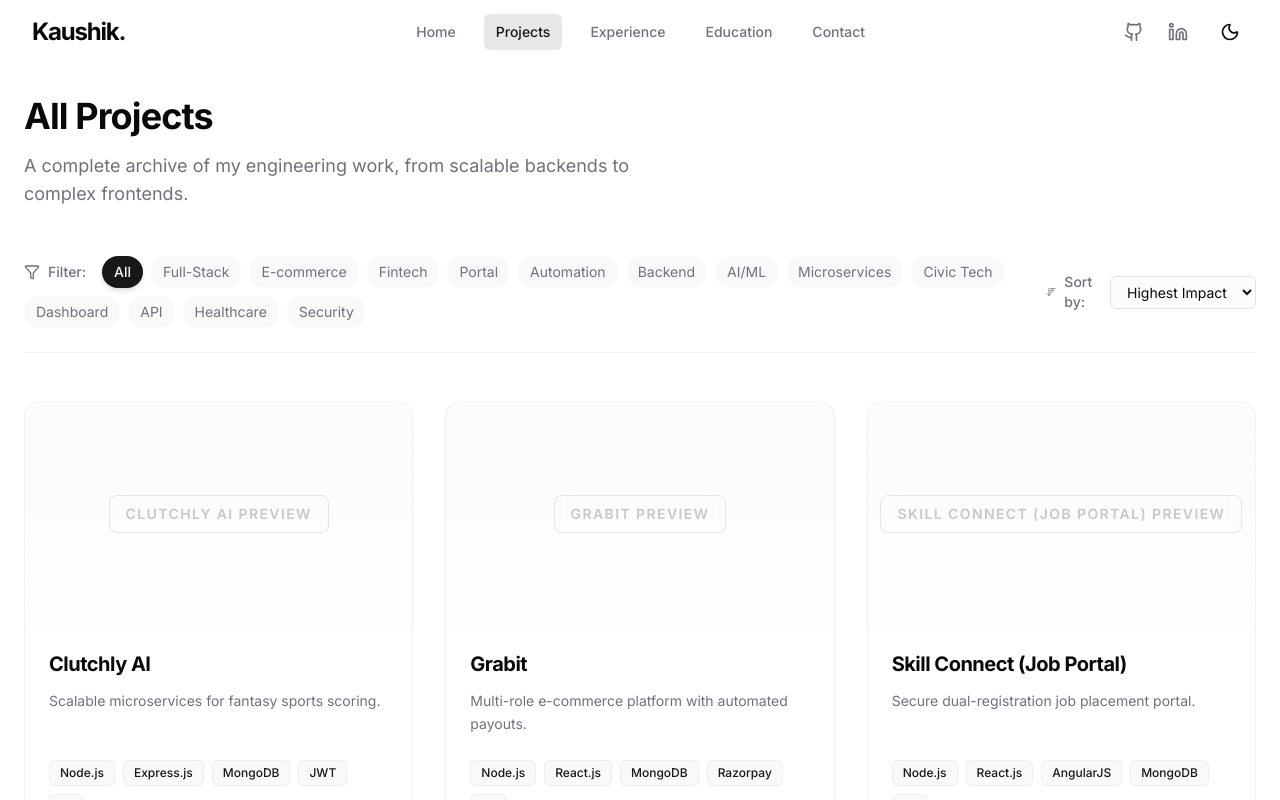
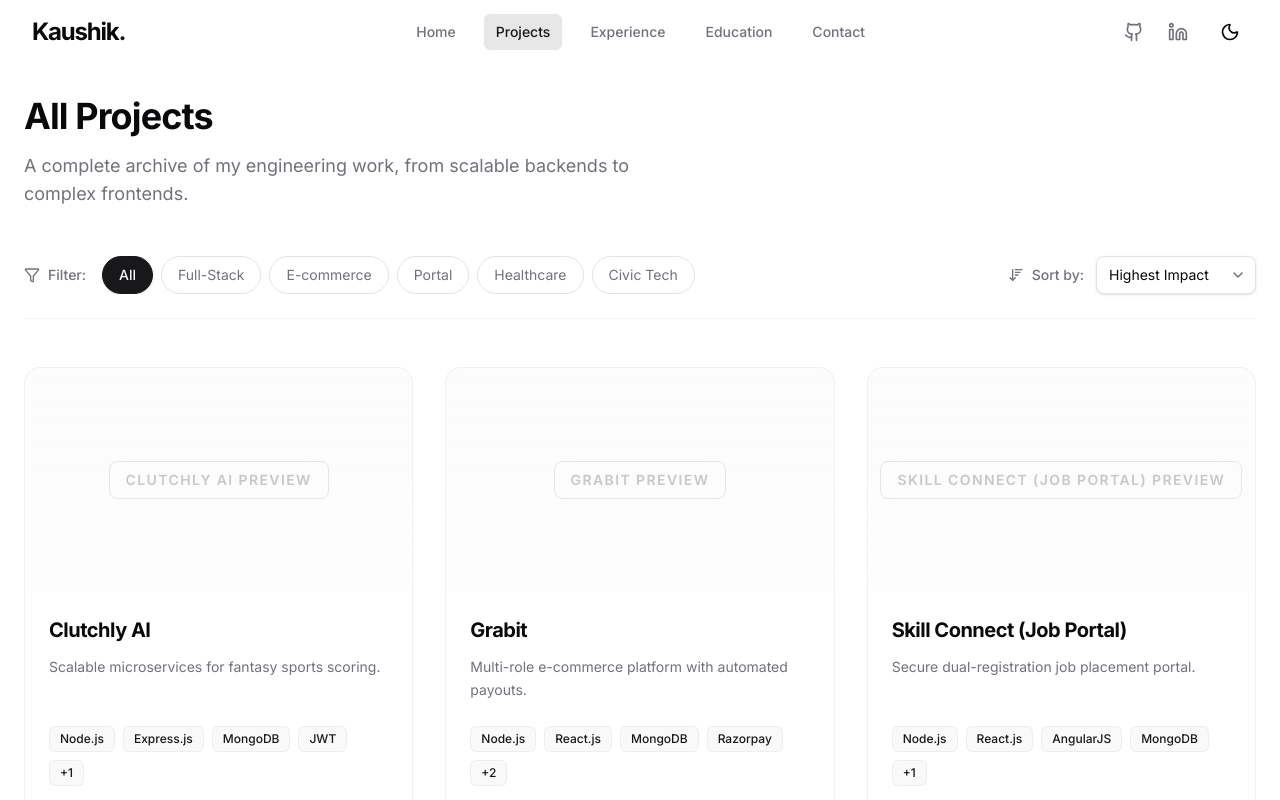
Before and after one commit to kaushik134/portfolio, a Next.js app: page /projects in a window 1280 px wide. Shown: the top 800 px of the page. Built offline with nearby package versions, Linux system fonts and the light colour scheme.

Commit message:
fixed project page filter

```diff
--- a/app/projects/page.tsx
+++ b/app/projects/page.tsx
@@ -10,18 +10,19 @@ import { cn } from "@/lib/utils";
 export default function ProjectsPage() {
     const [filter, setFilter] = useState("All");
     const [sort, setSort] = useState("impact"); // impact | recency
+    const [isSortOpen, setIsSortOpen] = useState(false);
 
-    // Get unique categories
-    const categories = useMemo(() => {
-        const allCats = projects.flatMap((p) => p.categories);
-        return ["All", ...Array.from(new Set(allCats))];
-    }, []);
+    // Define specific categories in order
+    const categories = ["All", "Full-Stack", "E-commerce", "Portal", "Healthcare", "Civic Tech"];
 
     const filteredAndSortedProjects = useMemo(() => {
         let result = [...projects];
 
         if (filter !== "All") {
-            result = result.filter((p) => p.categories.includes(filter));
+            // Case-insensitive matching for robust filtering
+            result = result.filter((p) =>
+                p.categories.some(c => c.toLowerCase() === filter.toLowerCase())
+            );
         }
 
         result.sort((a, b) => {
@@ -50,7 +51,8 @@ export default function ProjectsPage() {
                 {/* Controls */}
                 <div className="flex flex-col md:flex-row gap-6 mb-12 items-start md:items-center justify-between border-b border-border/40 pb-6">
                     {/* Filters */}
-                    <div className="flex flex-wrap gap-2">
+                    <div className="w-full md:w-auto overflow-x-auto pb-2 md:pb-0 -mx-4 px-4 md:mx-0 md:px-0 [&::-webkit-scrollbar]:hidden [-ms-overflow-style:none] [scrollbar-width:none]">
+                        <div className="flex gap-2 min-w-max">
                             <div className="flex items-center text-sm font-medium mr-2 text-muted-foreground">
                                 <Filter className="w-4 h-4 mr-2" />
                                 Filter:
@@ -60,31 +62,72 @@ export default function ProjectsPage() {
                                     key={cat}
                                     onClick={() => setFilter(cat)}
                                     className={cn(
-                                    "px-3 py-1.5 rounded-full text-sm transition-all",
+                                        "px-4 py-2 rounded-full text-sm transition-all whitespace-nowrap border",
                                         filter === cat
-                                        ? "bg-primary text-primary-foreground font-medium shadow-md"
-                                        : "bg-secondary/50 text-muted-foreground hover:bg-secondary hover:text-foreground"
+                                            ? "bg-primary text-primary-foreground border-primary font-medium shadow-sm"
+                                            : "bg-background text-muted-foreground border-border hover:border-primary/50 hover:text-foreground"
                                     )}
                                 >
                                     {cat}
                                 </button>
                             ))}
                         </div>
+                    </div>
 
                     {/* Sort */}
-                    <div className="flex items-center gap-3">
+                    <div className="flex items-center gap-3 shrink-0 relative z-20">
                         <div className="flex items-center text-sm font-medium text-muted-foreground">
                             <SortDesc className="w-4 h-4 mr-2" />
                             Sort by:
                         </div>
-                        <select
-                            value={sort}
-                            onChange={(e) => setSort(e.target.value)}
-                            className="bg-secondary/30 border border-border rounded-md px-3 py-1.5 text-sm focus:outline-none focus:ring-2 focus:ring-primary"
+                        <div className="relative">
+                            <button
+                                onClick={() => setIsSortOpen(!isSortOpen)}
+                                onBlur={() => setTimeout(() => setIsSortOpen(false), 200)}
+                                className="flex items-center justify-between min-w-[160px] appearance-none bg-background border border-border rounded-lg pl-3 pr-3 py-2 text-sm focus:outline-none focus:ring-2 focus:ring-primary/20 focus:border-primary cursor-pointer hover:bg-secondary/30 transition-all shadow-sm text-foreground group"
                             >
-                            <option value="impact">Highest Impact</option>
-                            <option value="recency">Newest First</option>
-                        </select>
+                                <span>{sort === "impact" ? "Highest Impact" : "Newest First"}</span>
+                                <motion.div
+                                    animate={{ rotate: isSortOpen ? 180 : 0 }}
+                                    transition={{ duration: 0.2 }}
+                                >
+                                    <svg width="10" height="6" viewBox="0 0 10 6" fill="none" xmlns="http://www.w3.org/2000/svg" className="ml-2 text-muted-foreground group-hover:text-primary transition-colors">
+                                        <path d="M1 1L5 5L9 1" stroke="currentColor" strokeWidth="1.5" strokeLinecap="round" strokeLinejoin="round" />
+                                    </svg>
+                                </motion.div>
+                            </button>
+
+                            <AnimatePresence>
+                                {isSortOpen && (
+                                    <motion.div
+                                        initial={{ opacity: 0, y: -5, scale: 0.95 }}
+                                        animate={{ opacity: 1, y: 0, scale: 1 }}
+                                        exit={{ opacity: 0, y: -5, scale: 0.95 }}
+                                        transition={{ duration: 0.1 }}
+                                        className="absolute right-0 top-full mt-2 w-full bg-background border border-border rounded-lg shadow-lg overflow-hidden z-50"
+                                    >
+                                        <button
+                                            onClick={() => { setSort("impact"); setIsSortOpen(false); }}
+                                            className={cn(
+                                                "w-full text-left px-4 py-2.5 text-sm transition-colors",
+                                                sort === "impact" ? "bg-primary/10 text-primary font-medium" : "text-muted-foreground hover:bg-secondary/50 hover:text-foreground"
+                                            )}
+                                        >
+                                            Highest Impact
+                                        </button>
+                                        <button
+                                            onClick={() => { setSort("recency"); setIsSortOpen(false); }}
+                                            className={cn(
+                                                "w-full text-left px-4 py-2.5 text-sm transition-colors",
+                                                sort === "recency" ? "bg-primary/10 text-primary font-medium" : "text-muted-foreground hover:bg-secondary/50 hover:text-foreground"
+                                            )}
+                                        >
+                                            Newest First
+                                        </button>
+                                    </motion.div>
+                                )}
+                            </AnimatePresence>
+                        </div>
                     </div>
                 </div>
 
--- a/components/sections/FeaturedProjects.tsx
+++ b/components/sections/FeaturedProjects.tsx
@@ -14,9 +14,11 @@ export function FeaturedProjects() {
 
     return (
         // <section id="projects" className="py-16 bg-background">
-            // <div className="container mx-auto px-4 md:px-6">
+        // <div className="container mx-auto px-4 md:px-6">
         <section id="projects" className="py-16 bg-background relative overflow-hidden">
-            <ChecksGrid variant="fade-out" opacity="opacity-50" />
+            {/* <ChecksGrid variant="fade-out" opacity="opacity-50" /> */}
+            <ChecksGrid variant="dense" opacity="opacity-20" />
+
             <div className="container mx-auto px-4 md:px-6 relative z-10">
                 <div className="flex flex-col lg:flex-row justify-between items-start lg:items-end mb-12 gap-6">
                     <div className="space-y-2">
--- a/components/sections/experience/ExperienceTimeline.tsx
+++ b/components/sections/experience/ExperienceTimeline.tsx
@@ -51,13 +51,13 @@ export function ExperienceTimeline() {
                                         {job.company}
                                     </div>
                                 </div>
-                                <div className="flex flex-col sm:items-end gap-1 text-sm text-muted-foreground group-hover:text-foreground transition-colors">
-                                    <div className="flex items-center bg-secondary/50 px-3 py-1 rounded-full group-hover:bg-primary/10 group-hover:text-primary transition-colors">
-                                        <Calendar className="w-3 h-3 mr-2" />
+                                <div className="flex flex-col sm:items-end gap-2 text-sm text-muted-foreground group-hover:text-foreground transition-colors mt-2 sm:mt-0">
+                                    <div className="inline-flex items-center bg-secondary/50 px-3 py-1 rounded-full group-hover:bg-primary/10 group-hover:text-primary transition-colors text-xs sm:text-sm w-fit whitespace-nowrap">
+                                        <Calendar className="w-3.5 h-3.5 mr-2 shrink-0" />
                                         {job.period}
                                     </div>
-                                    <div className="flex items-center">
-                                        <MapPin className="w-3 h-3 mr-2" />
+                                    <div className="flex items-center text-xs sm:text-sm">
+                                        <MapPin className="w-3.5 h-3.5 mr-2 shrink-0" />
                                         {job.location}
                                     </div>
                                 </div>
```
Also changed, not shown: components/ui/ChecksGrid.tsx (+8 -4 lines). Lines whose indentation alone changed are shown as unchanged.
